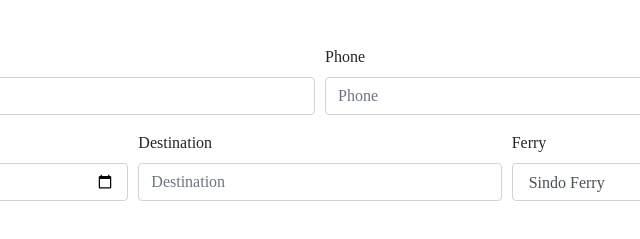
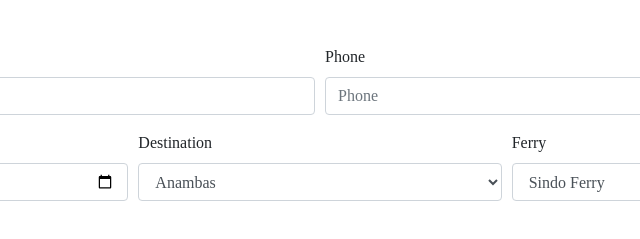
Before and after one commit to daring-drogon/HarbourTic, a plain HTML site: page index.html in a window 1280 px wide. Shown: the part 1485-1724 px from the top of the page, 320-960 px from the left. Drawn offline with nearby package versions, Linux system fonts and the light colour scheme; no server answers.

Commit message:
added select destination list

```diff
--- a/index.html
+++ b/index.html
@@ -186,10 +186,15 @@
                     </div>
                 </div>
                 <div class="col">
-                    <div class="form-group">
-                        <label>Destination</label>
-                        <input name="destination" type="text" class="form-control" placeholder="Destination">
-                    </div>
+                    <label>Destination</label>
+                    <select name="destination" class="form-control">
+                        <option>Anambas</option>
+                        <option>Bintan</option>
+                        <option>Karimun</option>
+                        <option>Raja Ampat Riau</option>
+                        <option>Trikora</option>
+                        <option>Pulau Penyengat</option>
+                    </select>
                 </div>
                 <div class="col">
                     <label>Ferry</label>
```
